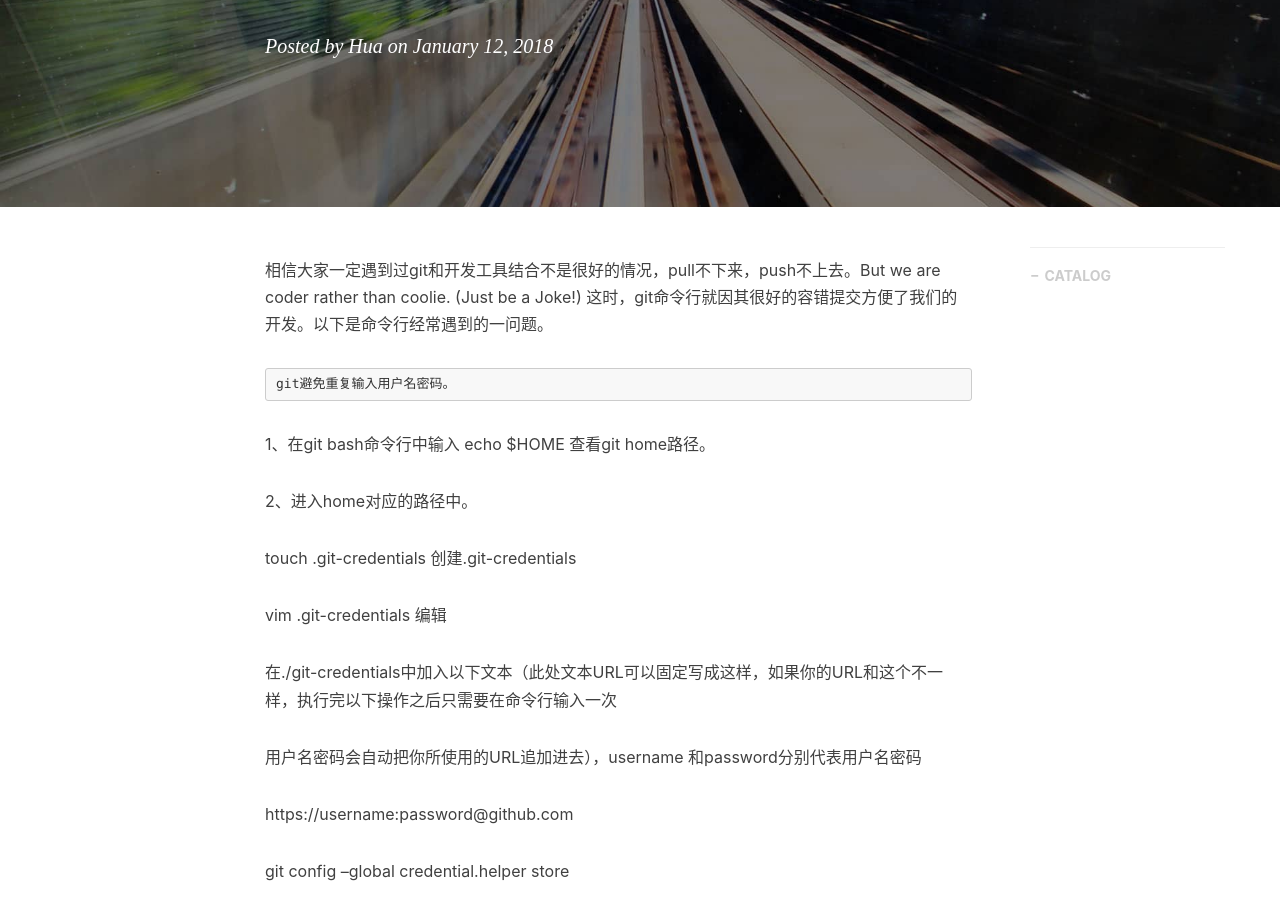
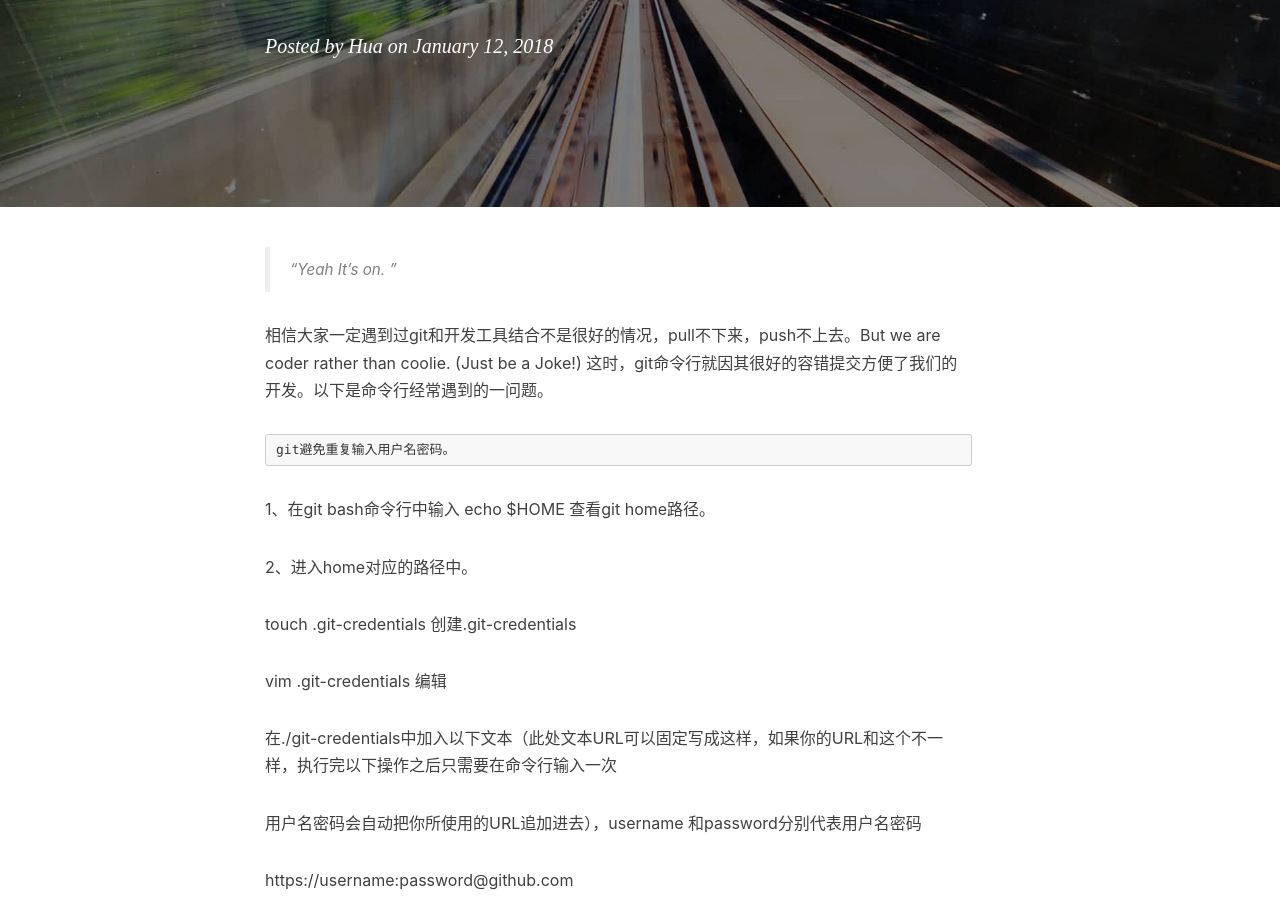
Before and after one commit to huapro/huapro.github.io, a Jekyll site: the page built from _posts/2018-01-12-github-without-password.markdown, in a window 1280 px wide and 900 px high, scrolled down 316 px. Built offline with Jekyll 4.4.1, drawn with Linux system fonts in a browser that asks for light colours; nearby versions of some CDN libraries; comment, search, counter and statistics services are not loaded.

Commit message:
Update 2018-01-12-github-without-password.markdown

```diff
--- a/_posts/2018-01-12-github-without-password.markdown
+++ b/_posts/2018-01-12-github-without-password.markdown
@@ -5,14 +5,12 @@ subtitle:   "Git提交免密码 "
 date:       2018-01-12 12:00:00
 author:     "Hua"
 header-img: "img/post-bg-2015.jpg"
-catalog: true
+catalog: false
 tags:
     - github
 ---
 
-
-
-
+>“Yeah It’s on. ”
 
 
 相信大家一定遇到过git和开发工具结合不是很好的情况，pull不下来，push不上去。But we are coder rather than  coolie.  (Just be a Joke!)  这时，git命令行就因其很好的容错提交方便了我们的开发。以下是命令行经常遇到的一问题。
```
